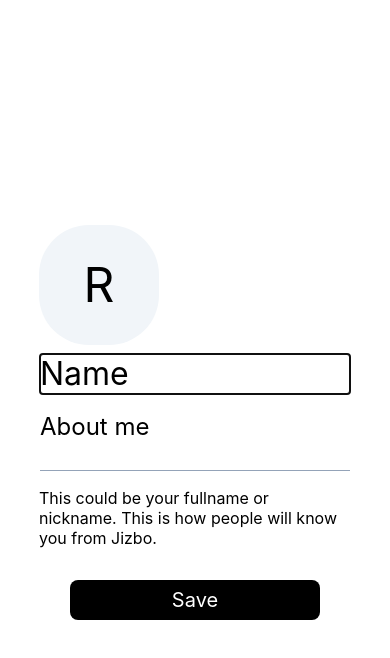
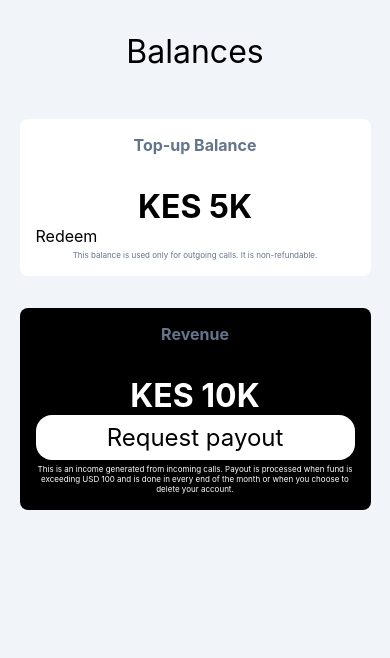
Before and after one commit to rbluena/jizbo.app, a React Native app: screen / in a window 390 px wide. Shown: the top 658 px of the page. Built offline with nearby package versions, Linux system fonts and the light colour scheme.

Commit message:
balance account

```diff
--- a/App.jsx
+++ b/App.jsx
@@ -1,13 +1,13 @@
 import React from 'react';
+// import LandingScreen from '@app/screens/Landing';
+// import AccountScreen from '@app/screens/onboarding/Account';
+// import RegisterScreen from '@app/screens/onboarding/Register';
+import AccountBalanceScreen from '~/app/screens/settings/AccountBalance';
 
 // import CallsHomeScreen from '@app/screens/calls/Home';
 // import ProfileScreen from '@app/screens/contacts/Profile_NEW_NEW';
-// import SearchScreen from '@app/screens/contacts/Search';
-// import LandingScreen from '@app/screens/Landing';
-import AccountScreen from '@app/screens/onboarding/Account';
-
-// import RegisterScreen from '@app/screens/onboarding/Register';
+import SearchScreen from '@app/screens/contacts/Search';
 
 export default function App() {
-  return <AccountScreen />;
+  return <AccountBalanceScreen />;
 }
--- a/app/components/common/Avatar/Avatar.jsx
+++ b/app/components/common/Avatar/Avatar.jsx
@@ -12,9 +12,14 @@ const Avatar = ({
   loadProfileImage,
   onlineStatus,
   size = 'm',
+  rounded = false,
   initial,
 }) => {
-  const largeStyle = { width: 110, height: 110, borderRadius: 30 };
+  const largeStyle = {
+    width: 110,
+    height: 110,
+    borderRadius: rounded ? 80 : 30,
+  };
 
   if (isEditable) {
     return (
@@ -45,12 +50,19 @@ const Avatar = ({
   }
 
   return (
-    <View style={[styles.container, size === 'l' ? largeStyle : {}]}>
+    <View
+      style={[
+        styles.container,
+        size === 'l' ? largeStyle : { borderRadius: rounded ? 30 : 15 },
+      ]}>
       <ActiveStatus onlineStatus={onlineStatus} style={[styles.onlineStatus]} />
 
       {uri?.length ? (
         <Image
-          style={[styles.img, size === 'l' ? largeStyle : {}]}
+          style={[
+            styles.img,
+            size === 'l' ? largeStyle : { borderRadius: rounded ? 30 : 15 },
+          ]}
           source={{ uri }}
         />
       ) : (
@@ -72,6 +84,7 @@ Avatar.defaultProps = {
   isEditable: false,
   loadProfileImage: () => {},
   onlineStatus: 'offline',
+  rounded: false,
   initial: '',
 };
 
@@ -82,6 +95,7 @@ Avatar.propTypes = {
   loadProfileImage: PropTypes.func,
   onlineStatus: PropTypes.string,
   initial: PropTypes.string,
+  rounded: PropTypes.bool,
 };
 
 export default Avatar;
--- a/app/components/form/TextInput/TextInput.jsx
+++ b/app/components/form/TextInput/TextInput.jsx
@@ -18,6 +18,7 @@ const TextInput = ({
           name={iconName}
           size={24}
           color={COLORS.input.iconColor}
+          style={{ marginLeft: 16 }}
         />
       ) : null}
       <Input
@@ -60,6 +61,6 @@ const styles = StyleSheet.create({
   input: {
     padding: SPACING.s,
     fontSize: FONT_SIZE.m,
-    backgroundColor: 'yellow',
+    // backgroundColor: 'yellow',
   },
 });
--- a/app/screens/contacts/Profile_NEW_NEW.jsx
+++ b/app/screens/contacts/Profile_NEW_NEW.jsx
@@ -16,6 +16,7 @@ const Profile = () => (
         onlineStatus="online"
         size="l"
         isEditable
+        rounded={false}
         uri="https://i.pravatar.cc/150?img=49"
       />
 
--- a/app/screens/contacts/Search.jsx
+++ b/app/screens/contacts/Search.jsx
@@ -2,11 +2,13 @@ import React, { useState } from 'react';
 import {
   StyleSheet,
   View,
-  Text,
   ActivityIndicator,
   VirtualizedList,
+  TouchableOpacity,
 } from 'react-native';
+import Avatar from '~/app/components/common/Avatar';
 import ContactCard from '~/app/components/common/ContactCard';
+import TextComponent from '~/app/components/common/Text';
 import TextInput from '~/app/components/form/TextInput';
 import { SCREEN } from '~/app/constants';
 import { COLORS } from '~/app/styles/theme';
@@ -24,6 +26,33 @@ const Search = () => {
   return (
     <View style={styles.container}>
       <View style={{}}>
+        {/* start: Recent calls participated */}
+        <View>
+          <TextComponent
+            variant="muted"
+            fontSize="m"
+            style={{ fontWeight: 'bold' }}>
+            Recent calls
+          </TextComponent>
+
+          <VirtualizedList
+            data={DATA}
+            getItemCount={() => 10}
+            getItem={getItem}
+            keyExtractor={item => item.key}
+            renderItem={() => (
+              <TouchableOpacity onPress={() => console.log('Pressed button!')}>
+                <Avatar uri="https://i.pravatar.cc/150?img=49" rounded />
+              </TouchableOpacity>
+            )}
+            showsHorizontalScrollIndicator={false}
+            horizontal
+            style={{ padding: 8 }}
+          />
+        </View>
+        {/* end: Recent calls participated  */}
+
+        {/* start: Searching input */}
         <View style={styles.searchInputWrapper}>
           <TextInput
             onChange={text => setSearchValue(text)}
@@ -33,6 +62,7 @@ const Search = () => {
             style={{ padding: 4, fontSize: 18 }}
           />
         </View>
+        {/* end: Searching input */}
 
         {/* <TouchableHighlight style={{ padding: 4 }}>
           <View style={{ flexDirection: 'row', alignItems: 'center' }}>
@@ -45,7 +75,7 @@ const Search = () => {
       {/* start: Search result */}
       <View>
         {/* start: Show local prominent people */}
-        <Text>Show local prominent people first</Text>
+        {/* <Text>Show local prominent people first</Text> */}
         {/* end: Show local prominent people */}
 
         {/* start: Show   */}
@@ -62,9 +92,36 @@ const Search = () => {
         getItemCount={() => 10}
         getItem={getItem}
         keyExtractor={item => item.key}
+        showsVerticalScrollIndicator={false}
         renderItem={item => <ContactCard item={item} />}
       />
       {/* end: Popular in your country */}
+
+      {/* start: Recent calls participated */}
+      {/* <View>
+        <TextComponent
+          variant="muted"
+          fontSize="m"
+          style={{ fontWeight: 'bold' }}>
+          People of interest
+        </TextComponent>
+
+        <VirtualizedList
+          data={DATA}
+          getItemCount={() => 10}
+          getItem={getItem}
+          keyExtractor={item => item.key}
+          renderItem={() => (
+            <TouchableOpacity onPressOut={() => console.log('Pressed button!')}>
+              <Avatar uri="https://i.pravatar.cc/150?img=49" rounded />
+            </TouchableOpacity>
+          )}
+          showsHorizontalScrollIndicator={false}
+          horizontal
+          style={{ padding: 8 }}
+        />
+      </View> */}
+      {/* end: Recent calls participated  */}
     </View>
   );
 };
--- /dev/null
+++ b/app/screens/settings/AccountBalance.jsx
@@ -0,0 +1,109 @@
+import React from 'react';
+import { StyleSheet, TouchableOpacity, View } from 'react-native';
+import TextComponent from '~/app/components/common/Text';
+import { SCREEN } from '~/app/constants';
+import { COLORS } from '~/app/styles/theme';
+
+const AccountBalance = () => {
+  return (
+    <View style={styles.container}>
+      <View style={styles.header}>
+        <TextComponent align="center" fontSize="xl" style={{ color: COLORS.T }}>
+          Balances
+        </TextComponent>
+      </View>
+
+      {/* Top */}
+      <View style={styles.contentContainer}>
+        <TextComponent
+          align="center"
+          variant="muted"
+          style={{ fontWeight: 'bold' }}>
+          Top-up Balance
+        </TextComponent>
+
+        <View style={{ marginVertical: 16 }} />
+        <TextComponent
+          fontSize="xl"
+          align="center"
+          style={{ fontWeight: 'bold' }}>
+          KES 5K
+        </TextComponent>
+
+        <TouchableOpacity>
+          <TextComponent>Redeem</TextComponent>
+        </TouchableOpacity>
+
+        <TextComponent
+          align="center"
+          variant="muted"
+          fontSize="s"
+          style={{ marginTop: 4 }}>
+          This balance is used only for outgoing calls. It is non-refundable.
+        </TextComponent>
+      </View>
+
+      {/* start:  */}
+      <View style={[styles.contentContainer, { backgroundColor: 'black' }]}>
+        <TextComponent
+          align="center"
+          variant="muted"
+          style={{ fontWeight: 'bold' }}>
+          Revenue
+        </TextComponent>
+
+        <View style={{ marginVertical: 16 }} />
+        <TextComponent
+          fontSize="xl"
+          align="center"
+          style={{ fontWeight: 'bold', color: 'white' }}>
+          KES 10K
+        </TextComponent>
+
+        <TouchableOpacity
+          style={{
+            backgroundColor: 'white',
+            borderRadius: 16,
+            padding: 8,
+            elevation: 2,
+          }}>
+          <TextComponent align="center" fontSize="l">
+            Request payout
+          </TextComponent>
+        </TouchableOpacity>
+
+        <TextComponent
+          align="center"
+          fontSize="s"
+          style={{ marginTop: 4, color: 'white' }}>
+          This is an income generated from incoming calls. Payout is processed
+          when fund is exceeding USD 100 and is done in every end of the month
+          or when you choose to delete your account.
+        </TextComponent>
+      </View>
+      {/* end: */}
+    </View>
+  );
+};
+
+export default AccountBalance;
+
+const styles = StyleSheet.create({
+  container: {
+    flex: 1,
+    backgroundColor: COLORS.container.background,
+    paddingHorizontal: SCREEN.width * 0.05,
+  },
+
+  header: {
+    paddingVertical: 32,
+  },
+  contentContainer: {
+    backgroundColor: 'white',
+    borderRadius: 8,
+    padding: 16,
+    marginVertical: 16,
+    borderColor: COLORS.container.borderColor,
+    elevation: 4,
+  },
+});
```
